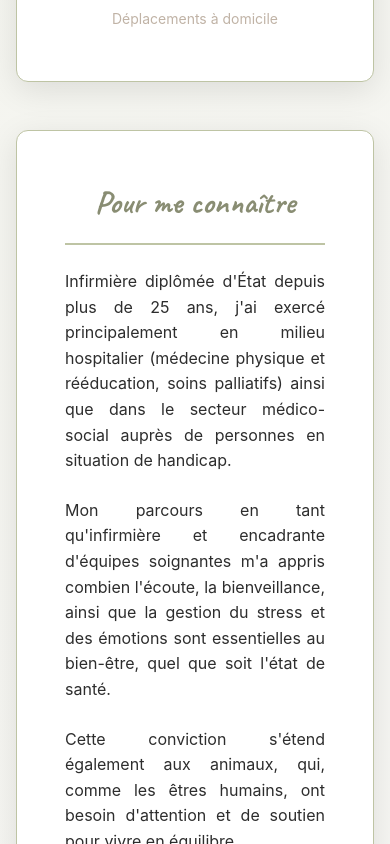
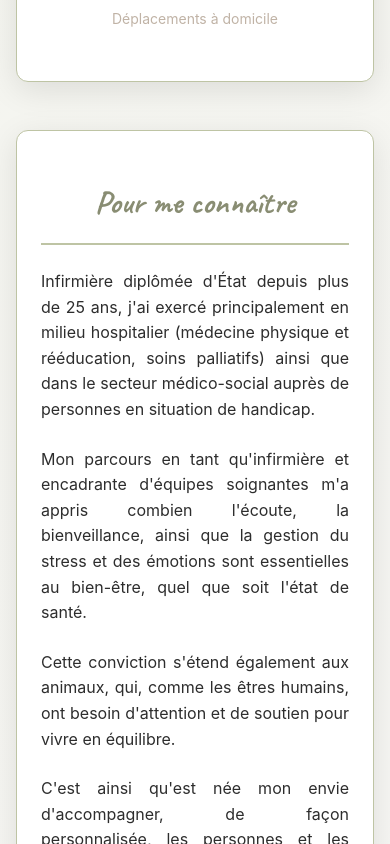
Before and after one commit to argomis/jess-front, a React (Vite) app: page / in a window 390 px wide. Shown: the part 1000-1844 px from the top of the page. Built offline with nearby package versions, Linux system fonts and the light colour scheme.

Commit message:
padding about card mobile

```diff
--- a/src/pages/home/Home.scss
+++ b/src/pages/home/Home.scss
@@ -151,6 +151,10 @@
   box-shadow: 0 8px 32px rgba(0, 0, 0, 0.1);
   border: 1px solid var(--primary-light);
   width: 100%;
+
+  @media (max-width: 768px) {
+    padding: var(--spacing-xl) calc(var(--spacing-xl) / 2);
+  }
 
   &__title {
     font-size: 2rem;
```
